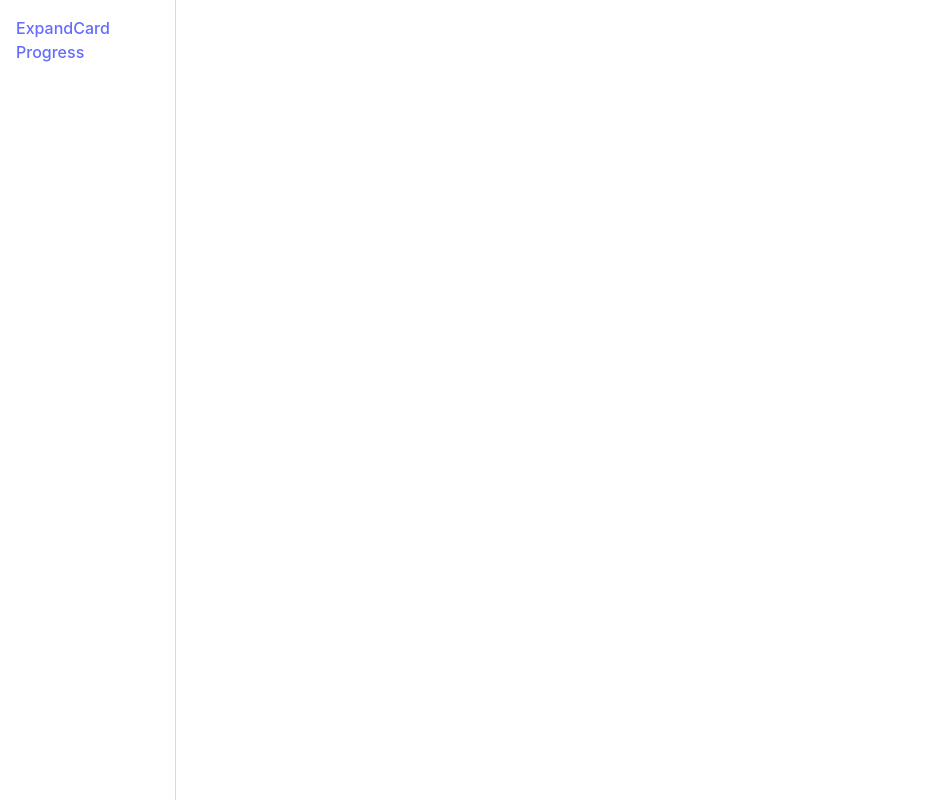
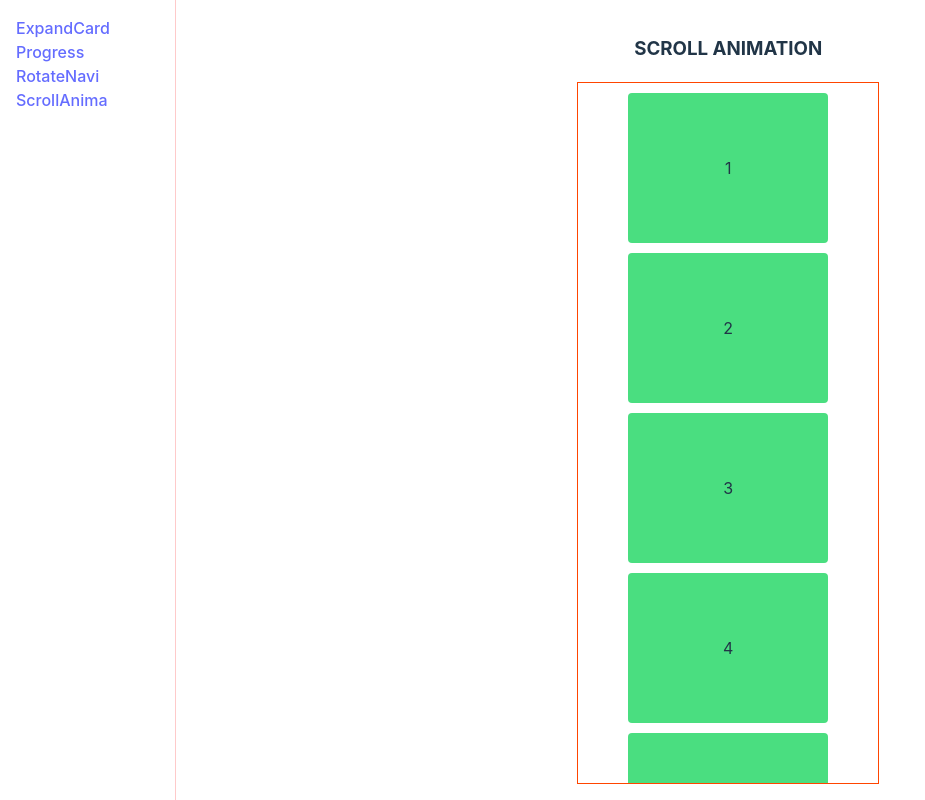
Before and after one commit to JaxNext/50projects, a Vue app: page /#/scrollAnima in a window 1280 px wide. Before the commit this address had no page. Shown: the whole page, without its empty margins (0-925 px from the left). Built offline with nearby package versions, Linux system fonts and the light colour scheme.

Commit message:
feature: 增加示例

```diff
--- a/src/App.vue
+++ b/src/App.vue
@@ -9,7 +9,7 @@
         <router-link :to="route.path" >{{ route.name }}</router-link>
       </div>
     </div>
-    <div class="preview-box w-full box-border p-4">
+    <div class="preview-box w-full box-border p-4 relative overflow-hidden">
       <router-view></router-view>
     </div>
   </div>
--- /dev/null
+++ b/src/pages/rotateNavi/index.vue
@@ -0,0 +1,47 @@
+<template>
+  <div :class="['turntable w-[100px] h-[100px] rounded-[50%] bg-orange absolute top-[-50px] left-[-50px]', { 'spinned': spinned }]" @click="spinned = !spinned">
+    <div class="menu-btn w-[50px] h-[50px] absolute top-[50%] left-[50%] text-left indent-[10px]">M</div>
+    <div class="close-btn w-[50px] h-[50px] absolute top-[50%] left-[0%] rotate-[90deg] pt-[10px] box-border">C</div>
+  </div>
+  <div :class="['content-pannel font-size-9 bg-gray', { 'spinned': spinned }]">
+    Lorem ipsum dolor sit amet consectetur adipisicing elit. Totam nisi aspernatur dolor minus ipsam laboriosam consectetur modi molestiae soluta reiciendis! Porro eaque minus beatae laborum exercitationem voluptates ut assumenda architecto.
+    Lorem ipsum dolor sit amet consectetur adipisicing elit. Veritatis aspernatur facilis omnis cumque, a molestias ab vel praesentium quo velit dolorum, sint voluptatum? Repellendus, magni eaque praesentium ullam quaerat esse.
+  </div>
+  <div :class="['menu w-fit', { 'spinned': spinned }]">
+    <div class="item">AAAAA</div>
+    <div class="item">BBBBB</div>
+    <div class="item">CCCCC</div>
+  </div>
+</template>
+
+<script setup lang="ts">
+import { ref } from 'vue'
+const spinned = ref(false)
+</script>
+
+<style scoped lang="scss">
+.turntable {
+  transition: all 0.5s ease;
+  z-index: 2;
+  &.spinned {
+    transform: rotate(-90deg);
+  }
+}
+.content-pannel {
+  transition: all 0.5s ease;
+  transform-origin: 0% 0%;
+  &.spinned {
+    transform: rotate(-30deg);
+  }
+}
+.menu {
+  transition: all 0.5s ease;
+  &.spinned {
+    @for $i from 1 through 3 {
+      .item:nth-child(#{$i}) {
+        transform: translateX($i * 20px);
+      }
+    }
+  }
+}
+</style>
--- /dev/null
+++ b/src/pages/scrollAnima/index.vue
@@ -0,0 +1,28 @@
+<template>
+  <h3>SCROLL ANIMATION</h3>
+  <div class="list-box w-[300px] mx-auto">
+    <div class="wrapper">
+      <div
+        v-for="n in num"
+        :key="n"
+        class="brick flex items-center justify-center w-[200px] h-[150px] bg-green my-[10px] mx-auto rounded">{{ n }}</div>
+    </div>
+  </div>
+</template>
+
+<script setup lang="ts">
+import { ref, onMounted } from 'vue'
+const num = ref(5)
+
+</script>
+
+<style scoped lang="scss">
+.list-box {
+  height: calc(100vh - 100px);
+  border: 1px solid orangered;
+  overflow: scroll;
+  .wrapper {
+    padding-bottom: 200px;
+  }
+}
+</style>
--- a/src/routes/routes.ts
+++ b/src/routes/routes.ts
@@ -9,5 +9,15 @@ const routes = [
     name: 'Progress',
     component: () => import('@/pages/progress/index.vue'),
   },
+  {
+    path: '/rotateNavi',
+    name: 'RotateNavi',
+    component: () => import('@/pages/rotateNavi/index.vue'),
+  },
+  {
+    path: '/scrollAnima',
+    name: 'ScrollAnima',
+    component: () => import('@/pages/scrollAnima/index.vue'),
+  },
 ]
 export default routes
```
Also changed, not shown: 1 other file (tests, documents, lock files or other folders).
